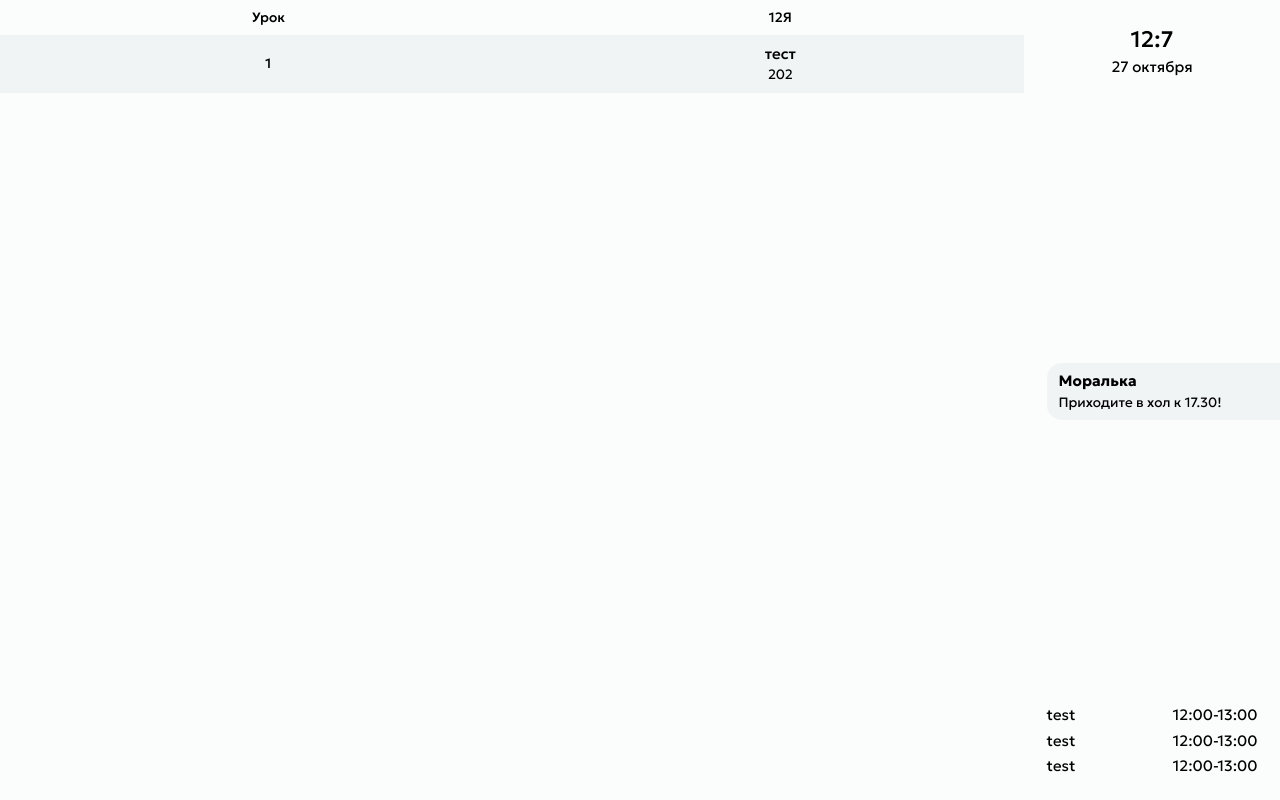
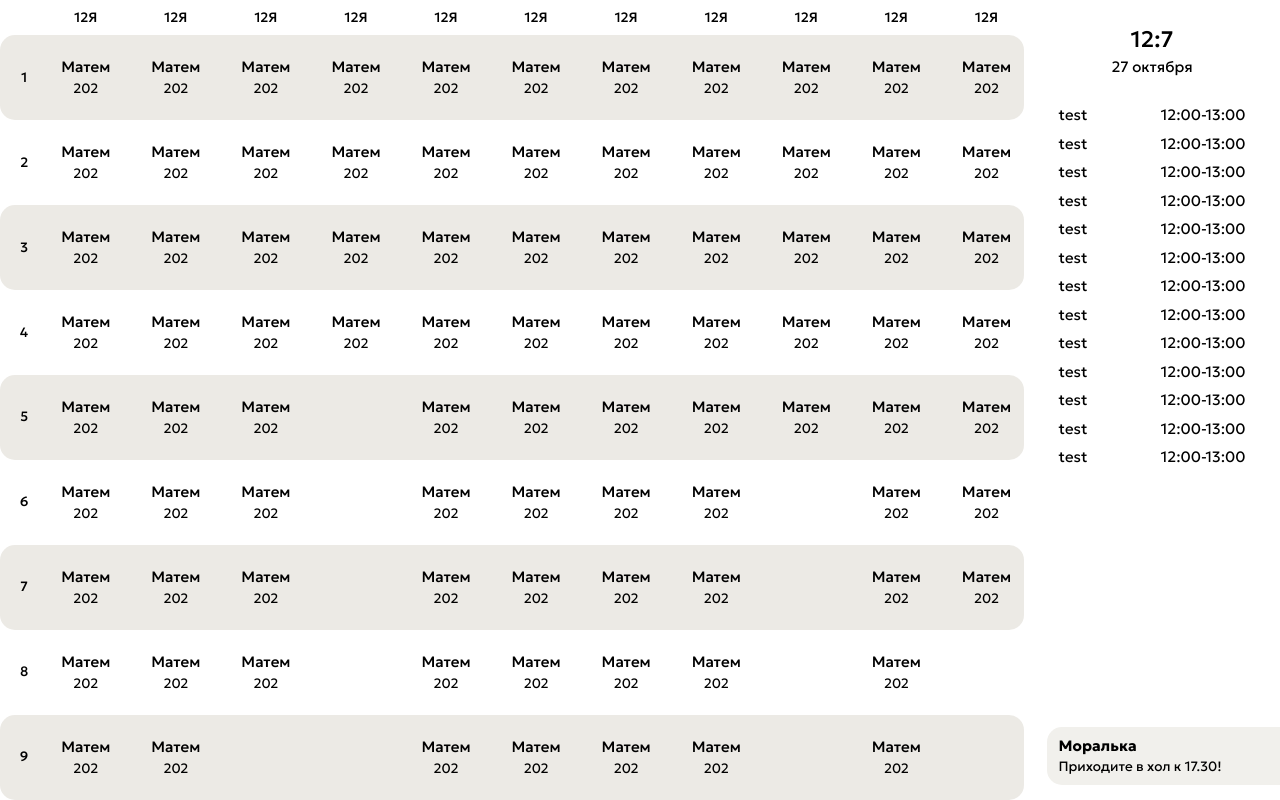
Before and after one commit to T-e-i-l-s/Li7ScheduleUI, a React (Vite) app: page / in a window 1280 px wide. Built offline with nearby package versions, Linux system fonts and the light colour scheme.

Commit message:
Little UI Changes

```diff
--- a/src/ui/base/index.css
+++ b/src/ui/base/index.css
@@ -7,9 +7,10 @@
   font-weight: 400;
   font-size: 15px;
 
-  --background-color: #fbfcfc;
-  --secondary-background-color: #f0f4f5;
-  --additional-color: #d2b9a1;
+  --background-color: #ffffff;
+  --secondary-background-color: #eceae5;
+  --notifications-color: #f1f0ec;
+  --additional-color: #8b6056;
   --text-color: #161617;
 
   color-scheme: light;
--- a/src/ui/pages/App.css
+++ b/src/ui/pages/App.css
@@ -12,10 +12,12 @@
 }
 
 .infoColumn {
-  display: flex;
-  flex-direction: column;
-  justify-content: space-between;
-
   width: 20%;
   height: 100%;
 }
+
+.mainInfo {
+  display: flex;
+  flex-direction: column;
+  justify-content: center;
+}
--- a/src/ui/pages/App.jsx
+++ b/src/ui/pages/App.jsx
@@ -12,7 +12,401 @@ function App() {
       {
         lessons: [
           {
-            name: "тест",
+            name: "Матем",
+            classroom: "202",
+          },
+          {
+            name: "Матем",
+            classroom: "202",
+          },
+          {
+            name: "Матем",
+            classroom: "202",
+          },
+          {
+            name: "Матем",
+            classroom: "202",
+          },
+          {
+            name: "Матем",
+            classroom: "202",
+          },
+          {
+            name: "Матем",
+            classroom: "202",
+          },
+          {
+            name: "Матем",
+            classroom: "202",
+          },
+          {
+            name: "Матем",
+            classroom: "202",
+          },
+          {
+            name: "Матем",
+            classroom: "202",
+          },
+        ],
+        class: "12Я",
+      },
+      {
+        lessons: [
+          {
+            name: "Матем",
+            classroom: "202",
+          },
+          {
+            name: "Матем",
+            classroom: "202",
+          },
+          {
+            name: "Матем",
+            classroom: "202",
+          },
+          {
+            name: "Матем",
+            classroom: "202",
+          },
+          {
+            name: "Матем",
+            classroom: "202",
+          },
+          {
+            name: "Матем",
+            classroom: "202",
+          },
+          {
+            name: "Матем",
+            classroom: "202",
+          },
+          {
+            name: "Матем",
+            classroom: "202",
+          },
+          {
+            name: "Матем",
+            classroom: "202",
+          },
+        ],
+        class: "12Я",
+      },
+      {
+        lessons: [
+          {
+            name: "Матем",
+            classroom: "202",
+          },
+          {
+            name: "Матем",
+            classroom: "202",
+          },
+          {
+            name: "Матем",
+            classroom: "202",
+          },
+          {
+            name: "Матем",
+            classroom: "202",
+          },
+          {
+            name: "Матем",
+            classroom: "202",
+          },
+          {
+            name: "Матем",
+            classroom: "202",
+          },
+          {
+            name: "Матем",
+            classroom: "202",
+          },
+          {
+            name: "Матем",
+            classroom: "202",
+          },
+        ],
+        class: "12Я",
+      },
+      {
+        lessons: [
+          {
+            name: "Матем",
+            classroom: "202",
+          },
+          {
+            name: "Матем",
+            classroom: "202",
+          },
+          {
+            name: "Матем",
+            classroom: "202",
+          },
+          {
+            name: "Матем",
+            classroom: "202",
+          },
+        ],
+        class: "12Я",
+      },
+      {
+        lessons: [
+          {
+            name: "Матем",
+            classroom: "202",
+          },
+          {
+            name: "Матем",
+            classroom: "202",
+          },
+          {
+            name: "Матем",
+            classroom: "202",
+          },
+          {
+            name: "Матем",
+            classroom: "202",
+          },
+          {
+            name: "Матем",
+            classroom: "202",
+          },
+          {
+            name: "Матем",
+            classroom: "202",
+          },
+          {
+            name: "Матем",
+            classroom: "202",
+          },
+          {
+            name: "Матем",
+            classroom: "202",
+          },
+          {
+            name: "Матем",
+            classroom: "202",
+          },
+        ],
+        class: "12Я",
+      },
+      {
+        lessons: [
+          {
+            name: "Матем",
+            classroom: "202",
+          },
+          {
+            name: "Матем",
+            classroom: "202",
+          },
+          {
+            name: "Матем",
+            classroom: "202",
+          },
+          {
+            name: "Матем",
+            classroom: "202",
+          },
+          {
+            name: "Матем",
+            classroom: "202",
+          },
+          {
+            name: "Матем",
+            classroom: "202",
+          },
+          {
+            name: "Матем",
+            classroom: "202",
+          },
+          {
+            name: "Матем",
+            classroom: "202",
+          },
+          {
+            name: "Матем",
+            classroom: "202",
+          },
+        ],
+        class: "12Я",
+      },
+      {
+        lessons: [
+          {
+            name: "Матем",
+            classroom: "202",
+          },
+          {
+            name: "Матем",
+            classroom: "202",
+          },
+          {
+            name: "Матем",
+            classroom: "202",
+          },
+          {
+            name: "Матем",
+            classroom: "202",
+          },
+          {
+            name: "Матем",
+            classroom: "202",
+          },
+          {
+            name: "Матем",
+            classroom: "202",
+          },
+          {
+            name: "Матем",
+            classroom: "202",
+          },
+          {
+            name: "Матем",
+            classroom: "202",
+          },
+          {
+            name: "Матем",
+            classroom: "202",
+          },
+        ],
+        class: "12Я",
+      },
+      {
+        lessons: [
+          {
+            name: "Матем",
+            classroom: "202",
+          },
+          {
+            name: "Матем",
+            classroom: "202",
+          },
+          {
+            name: "Матем",
+            classroom: "202",
+          },
+          {
+            name: "Матем",
+            classroom: "202",
+          },
+          {
+            name: "Матем",
+            classroom: "202",
+          },
+          {
+            name: "Матем",
+            classroom: "202",
+          },
+          {
+            name: "Матем",
+            classroom: "202",
+          },
+          {
+            name: "Матем",
+            classroom: "202",
+          },
+          {
+            name: "Матем",
+            classroom: "202",
+          },
+        ],
+        class: "12Я",
+      },
+      {
+        lessons: [
+          {
+            name: "Матем",
+            classroom: "202",
+          },
+          {
+            name: "Матем",
+            classroom: "202",
+          },
+          {
+            name: "Матем",
+            classroom: "202",
+          },
+          {
+            name: "Матем",
+            classroom: "202",
+          },
+          {
+            name: "Матем",
+            classroom: "202",
+          },
+        ],
+        class: "12Я",
+      },
+      {
+        lessons: [
+          {
+            name: "Матем",
+            classroom: "202",
+          },
+          {
+            name: "Матем",
+            classroom: "202",
+          },
+          {
+            name: "Матем",
+            classroom: "202",
+          },
+          {
+            name: "Матем",
+            classroom: "202",
+          },
+          {
+            name: "Матем",
+            classroom: "202",
+          },
+          {
+            name: "Матем",
+            classroom: "202",
+          },
+          {
+            name: "Матем",
+            classroom: "202",
+          },
+          {
+            name: "Матем",
+            classroom: "202",
+          },
+          {
+            name: "Матем",
+            classroom: "202",
+          },
+        ],
+        class: "12Я",
+      },
+      {
+        lessons: [
+          {
+            name: "Матем",
+            classroom: "202",
+          },
+          {
+            name: "Матем",
+            classroom: "202",
+          },
+          {
+            name: "Матем",
+            classroom: "202",
+          },
+          {
+            name: "Матем",
+            classroom: "202",
+          },
+          {
+            name: "Матем",
+            classroom: "202",
+          },
+          {
+            name: "Матем",
+            classroom: "202",
+          },
+          {
+            name: "Матем",
             classroom: "202",
           },
         ],
@@ -22,6 +416,56 @@ function App() {
   });
 
   const [dailyRoutine, setDailyRoutine] = useState([
+    {
+      name: "test",
+      start_time: "12:00",
+      end_time: "13:00",
+    },
+    {
+      name: "test",
+      start_time: "12:00",
+      end_time: "13:00",
+    },
+    {
+      name: "test",
+      start_time: "12:00",
+      end_time: "13:00",
+    },
+    {
+      name: "test",
+      start_time: "12:00",
+      end_time: "13:00",
+    },
+    {
+      name: "test",
+      start_time: "12:00",
+      end_time: "13:00",
+    },
+    {
+      name: "test",
+      start_time: "12:00",
+      end_time: "13:00",
+    },
+    {
+      name: "test",
+      start_time: "12:00",
+      end_time: "13:00",
+    },
+    {
+      name: "test",
+      start_time: "12:00",
+      end_time: "13:00",
+    },
+    {
+      name: "test",
+      start_time: "12:00",
+      end_time: "13:00",
+    },
+    {
+      name: "test",
+      start_time: "12:00",
+      end_time: "13:00",
+    },
     {
       name: "test",
       start_time: "12:00",
@@ -63,9 +507,11 @@ function App() {
         <LessonScheduleView lessonSchedule={lessonSchedule} />
       </div>
       <div className="infoColumn">
-        <TimeView />
+        <div className="mainInfo">
+          <TimeView />
+          <DailyRoutineView dailyRoutine={dailyRoutine} />
+        </div>
         <NotificationsView notifications={notifications} />
-        <DailyRoutineView dailyRoutine={dailyRoutine} />
       </div>
     </div>
   );
--- a/src/ui/views/dailyRoutineView/DailyRoutineView.css
+++ b/src/ui/views/dailyRoutineView/DailyRoutineView.css
@@ -6,15 +6,21 @@
 
   width: calc(100% - 3rem);
   padding: 1.5rem;
+  padding-top: 0;
 
-  gap: 0.2rem;
 }
 
 .routineCell {
+  position: relative;
+
   display: flex;
   flex-direction: row;
   align-items: center;
   justify-content: space-between;
 
-  width: 100%;
+  width: calc(100% - 1.6rem);
+
+  padding: 0.2rem;
+  padding-left: 0.5rem;
+  padding-right: 0.5rem;
 }
--- a/src/ui/views/lessonScheduleView/LessonScheduleView.css
+++ b/src/ui/views/lessonScheduleView/LessonScheduleView.css
@@ -1,5 +1,7 @@
 .lessonScheduleTable {
   width: 100%;
+  height: 100%;
+
   border-collapse: collapse;
   border-spacing: 0;
 }
@@ -11,7 +13,7 @@
   flex-direction: column;
 
   width: 100%;
-  height: 100%;
+  height: calc(100% - 1rem);
 
   padding: 0.5rem;
 
@@ -26,7 +28,7 @@
   flex-direction: column;
 
   width: 100%;
-  height: 100%;
+  height: calc(100% - 1rem);
 
   padding: 0.5rem;
 }
@@ -39,3 +41,20 @@
 .classroom {
   font-size: 0.9rem;
 }
+
+/* Новые стили для скругленных углов */
+.lessonScheduleTable td {
+  border-radius: 0; /* По умолчанию без скругления */
+}
+
+/* Скругление углов для первой строки (заголовок) */
+.lessonScheduleTable td:first-child {
+  border-top-left-radius: 1rem;
+  border-bottom-left-radius: 1rem;
+}
+
+/* Скругление углов для последней строки */
+.lessonScheduleTable td:last-child {
+  border-top-right-radius: 1rem;
+  border-bottom-right-radius: 1rem;
+}
--- a/src/ui/views/lessonScheduleView/LessonScheduleView.jsx
+++ b/src/ui/views/lessonScheduleView/LessonScheduleView.jsx
@@ -12,7 +12,7 @@ function LessonScheduleView({ lessonSchedule }) {
       <thead>
         <tr>
           <th>
-            <p className="sectionTitleCell">Урок</p>
+            <p className="sectionTitleCell"></p>
           </th>
           {lessonSchedule.lessons.map((cls) => (
             <th key={cls.class}>
--- a/src/ui/views/notificationsView/NotificationsView.css
+++ b/src/ui/views/notificationsView/NotificationsView.css
@@ -1,7 +1,10 @@
 .carouselContainer {
-  position: relative;
+  position: absolute;
+  bottom: 0;
+  right: 0;
+  display: flex;
 
-  width: calc(100% - 1.5rem);
+  width: calc(20% - 1.5rem);
   height: 100%;
 
   margin-left: 1.5rem;
@@ -11,7 +14,7 @@
 
 .carouselItem {
   position: absolute;
-  top: 0;
+  bottom: 1rem;
   left: 0;
 
   display: flex;
@@ -19,7 +22,6 @@
   align-items: center;
 
   width: 100%;
-  height: 100%;
 
   transition: transform 0.5s ease;
   transform: translateX(100%);
@@ -40,8 +42,9 @@
   align-items: start;
 
   width: 100%;
+  height: 100%;
 
-  background-color: var(--secondary-background-color);
+  background-color: var(--notifications-color);
 
   border-radius: 1rem 0rem 0rem 1rem;
 
```
Also changed, not shown: src/assets/logo.png (added).
